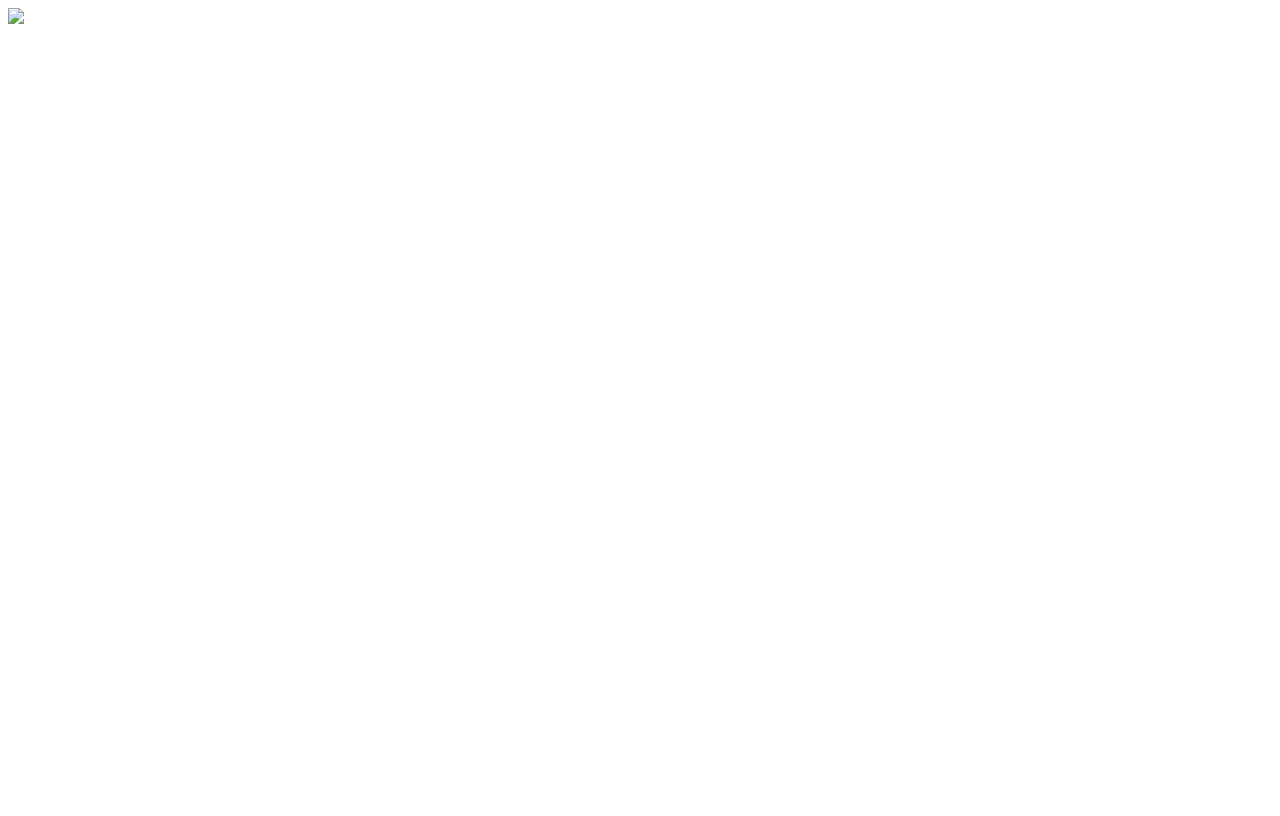
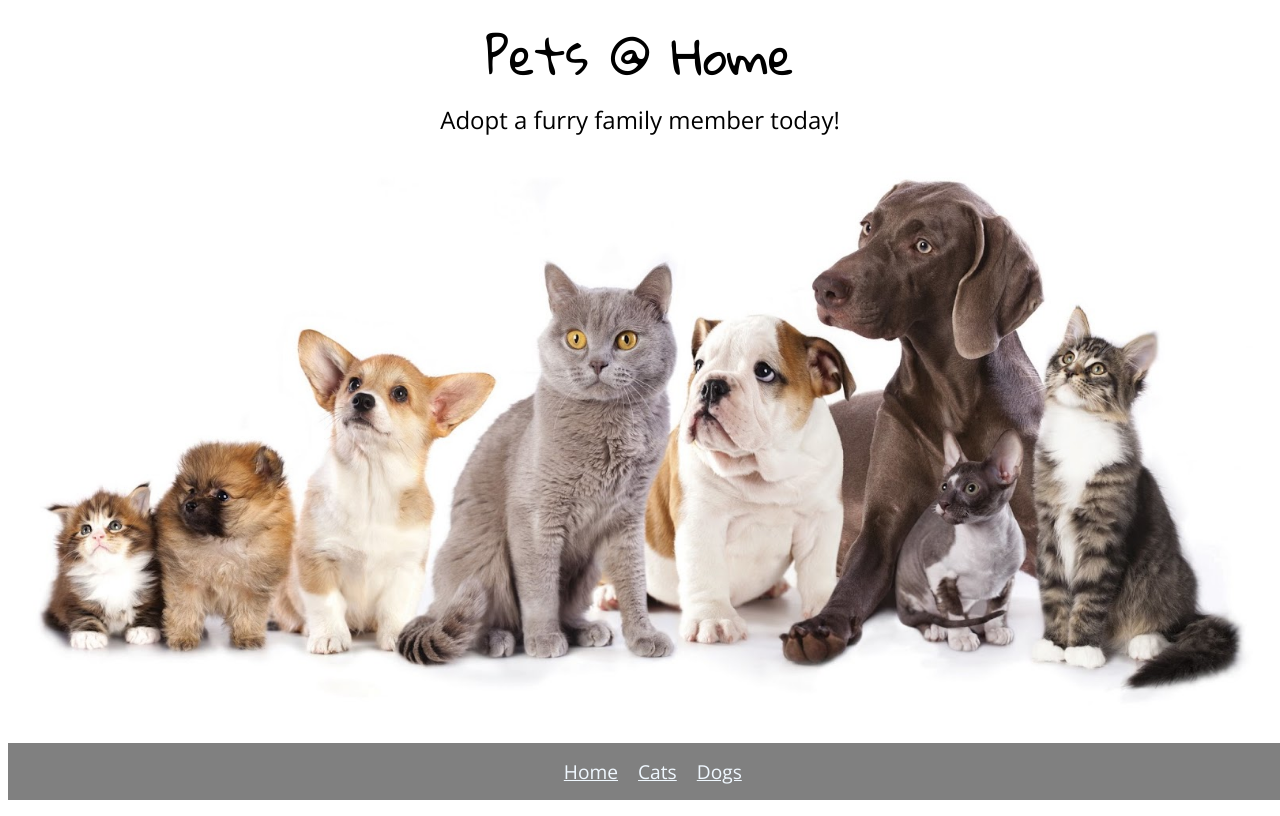
Before and after one commit to Mdojiok/2023-May-Foundations, a plain HTML site: page code-challenge-4/index.html in a window 1280 px wide. Drawn offline with nearby package versions, Linux system fonts and the light colour scheme.

Commit message:
codechallenge4

```diff
--- a/code-challenge-4/css/default.css
+++ b/code-challenge-4/css/default.css
@@ -1,3 +1,46 @@
+html {
+    font-family:"Open Sans";}
+
+.title {
+    text-align: center;
+    font-family: "Gloria Hallelujah";
+    font-size: 3rem;
+}
+
+
 section {
-    background-size: cover;
+    background-image: url("../images/catsdogs.jpg");
+    background-repeat: no-repeat;
+    background-position: center;
+    background-size: contain;
+    background-attachment: fixed;
+    width: 100%;
+    height: 100vh;
+    left: 0%;
+    bottom: 100%;
+
 }
+
+.subtitle {
+    font-size: 1.5rem;
+    text-align: center;
+
+}
+
+nav {
+    background-color: #808080;
+    display: flex;
+    padding: 0.25em;
+    text-align: center;
+    position: fixed;
+    justify-content: center;
+    font-size: larger;
+    bottom: 0;
+    width: 100%;
+    z-index: 5;
+}
+
+a {
+    margin: 10px;
+    color: aliceblue;
+}
--- a/code-challenge-4/index.html
+++ b/code-challenge-4/index.html
@@ -2,13 +2,20 @@
 <html>
     <head>
         <title>Pets @ Home</title>
-        <link rel="stylesheet" href="css/default.css">
+        <link rel="preconnect" href="https://fonts.gstatic.com/" crossorigin>
+        <link href="https://fonts.googleapis.com/css2?family=Gloria+Hallelujah&family=Indie+Flower&family=Open+Sans&display=swap" rel="stylesheet">
+        <link rel="stylesheet" href="./css/default.css">
     </head>
+
     <body>
         <section>
-            <div>
-                <img class="background" src="./images//catsdogs.jpg">
-            </div>
+            <nav>
+                <a href="#home">Home</a>
+                <a href="#cats">Cats</a>
+                <a href="#dogs">Dogs</a>
+            </nav>
+            <div class="title">Pets @ Home</div>
+            <div class="subtitle"> Adopt a furry family member today!</div>
         </section>
     </body>
 </html>
```
